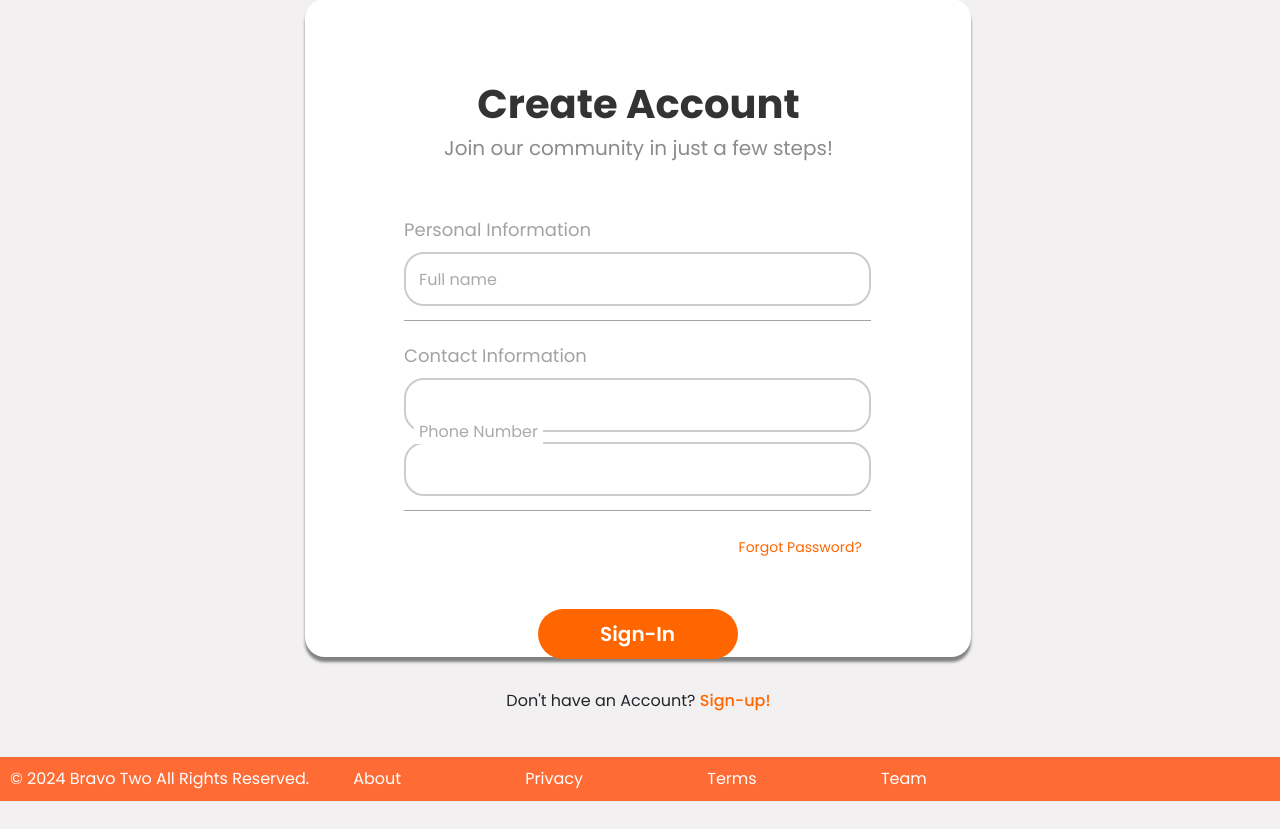
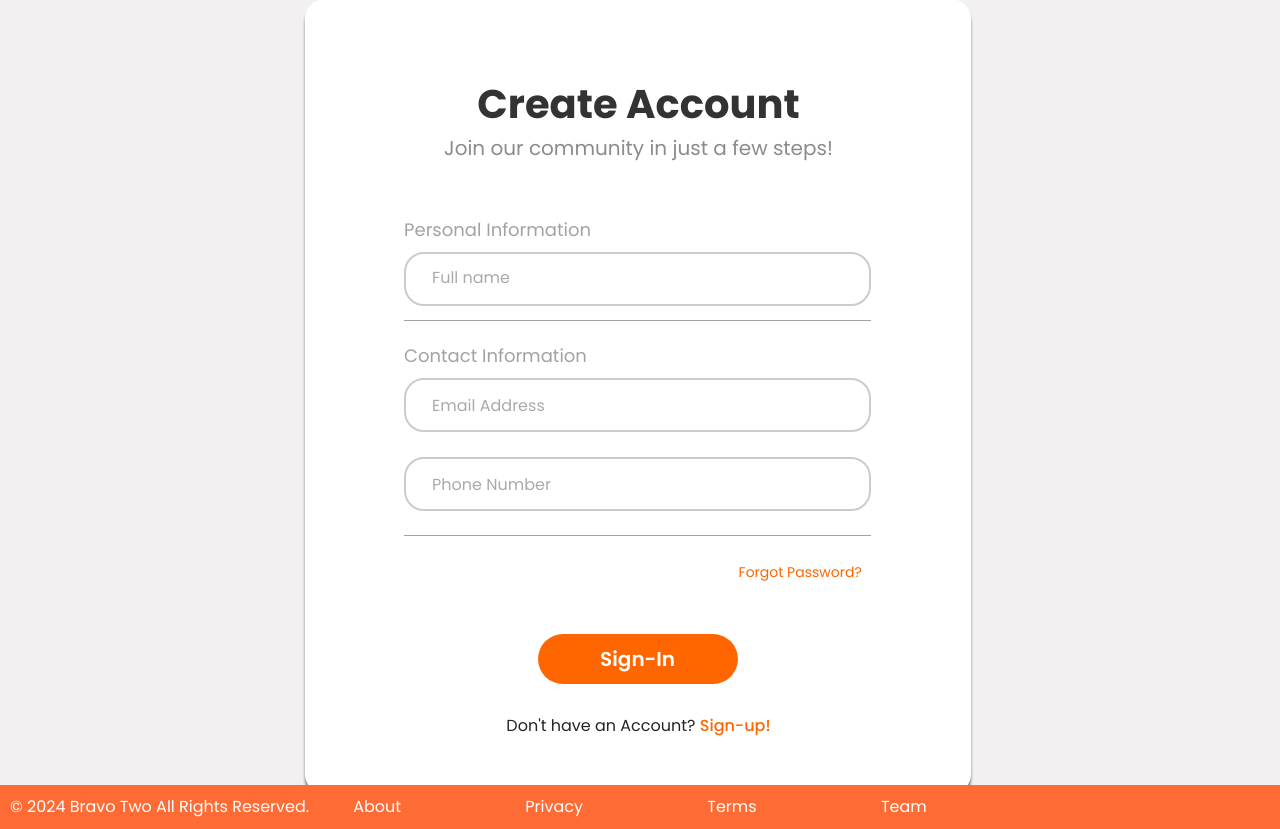
Before and after one commit to BrylDG/LiBorrow, a PHP site: page /register.html in a window 1280 px wide. Shown: the part 155-984 px from the top of the page. Before the commit the page ends 956 px from the top, so only its background shows below. Run offline with PHP 8.4, Linux system fonts and the light colour scheme.

Commit message:
Register Update
Input and layout updated.

```diff
--- a/RegisterStyles.css
+++ b/RegisterStyles.css
@@ -7,7 +7,7 @@ body {
     padding: 0;
     display:flex;
     flex-direction: column;
-    overflow-x: hidden;
+    overflow: scroll;
 }
 
 .navbar {
@@ -36,7 +36,7 @@ body {
     padding-left: 3%;
     padding-right: 0%;
     flex-grow: 1;
-    margin-bottom: 100px;
+    margin-bottom: 10%;
 }
 
 /* Left Column */
@@ -125,12 +125,23 @@ body {
 }
 
 /* The label starts off inside the input field */
-.input-container label {
+/* .input-container label {
     position: absolute;
     top: 40%;
     left: 10px;
     color: #aaa;
     transform: translateY(-50%);
+    background-color: white;
+    padding: 0 5px;
+    transition: all 0.3s ease-in-out;
+    pointer-events: none;
+} */
+
+.input-container label {
+    position: absolute;
+    top: 20%; /* Adjust starting position */
+    left: 23px; /* Adjust to align with input padding */
+    color: #aaa;
     background-color: white;
     padding: 0 5px;
     transition: all 0.3s ease-in-out;
@@ -144,7 +155,7 @@ input:focus::placeholder {
 /* When input is focused or has value, the label moves above */
 .input-container input:focus + label,
 .input-container input.has-content + label {
-    top: 1px;
+    top: -10px;
     left: 20px;
     font-size: 12px;
     color: #ff6600;
@@ -155,6 +166,10 @@ input:focus::placeholder {
     color: #ff6600; /* Accent color on focus */
     offset: none;
 }
+.contact-input {
+    display: flex;
+    flex-direction: column; /* Ensures inputs are stacked vertically */
+}
 
 /* Style for the eye icon */
 .password-toggle {
@@ -163,6 +178,34 @@ input:focus::placeholder {
     right: 20px;
     transform: translateY(-50%);
     cursor: pointer;
+}
+
+.input-wrapper {
+    position: relative;
+}
+
+.input-wrapper label {
+    position: absolute;
+    top: 12px; /* Adjust as needed */
+    left: 23px; /* Align with input padding */
+    color: #aaa;
+    background-color: white;
+    padding: 0 5px;
+    transition: all 0.3s ease-in-out;
+    pointer-events: none;
+}
+
+.input-wrapper input:focus + label,
+.input-wrapper input.has-content + label {
+    top: -10px;
+    left: 20px;
+    font-size: 12px;
+    color: #ff6600;
+}
+
+/* Optional: If you need more spacing between inputs */
+.input-wrapper + .input-wrapper {
+    margin-top: 15px; /* Adjust as necessary */
 }
 
 .password-toggle i {
@@ -193,9 +236,9 @@ form {
     border-radius: 20px;
     box-shadow: 0px 5px 3px 0px gray;
     width: 666px;
-    height: 658px;
     text-align: center;
 }
+
 
 .login-form-container h3 {
     font-size: 40px;
@@ -232,7 +275,6 @@ form {
     outline: none;
     color: #333;
 }
-
 
 .form-text {
     font-size: 12px;
--- a/register.html
+++ b/register.html
@@ -37,11 +37,15 @@
                     </div>
 
                     <h5 class="center">Contact Information</h5>
-                    <div class="mb-4 email-input input-container">
-                        <input type="email" class="form-control" required>
-                        <label for="email">Email Address</label>
-                        <input type="number" class="form-control" required>
-                        <label for="number">Phone Number</label>
+                    <div class="mb-4 contact-input input-container">
+                        <div class="input-wrapper">
+                            <input type="email" class="form-control" id="email" required>
+                            <label class="mt-1" for="email">Email Address</label>
+                        </div>
+                        <div class="input-wrapper">
+                            <input type="text" class="form-control" id="number" required>
+                            <label class="mt-1" for="number">Phone Number</label>
+                        </div>
                     </div>
 
                     <div class="text-end mb-3">
```
